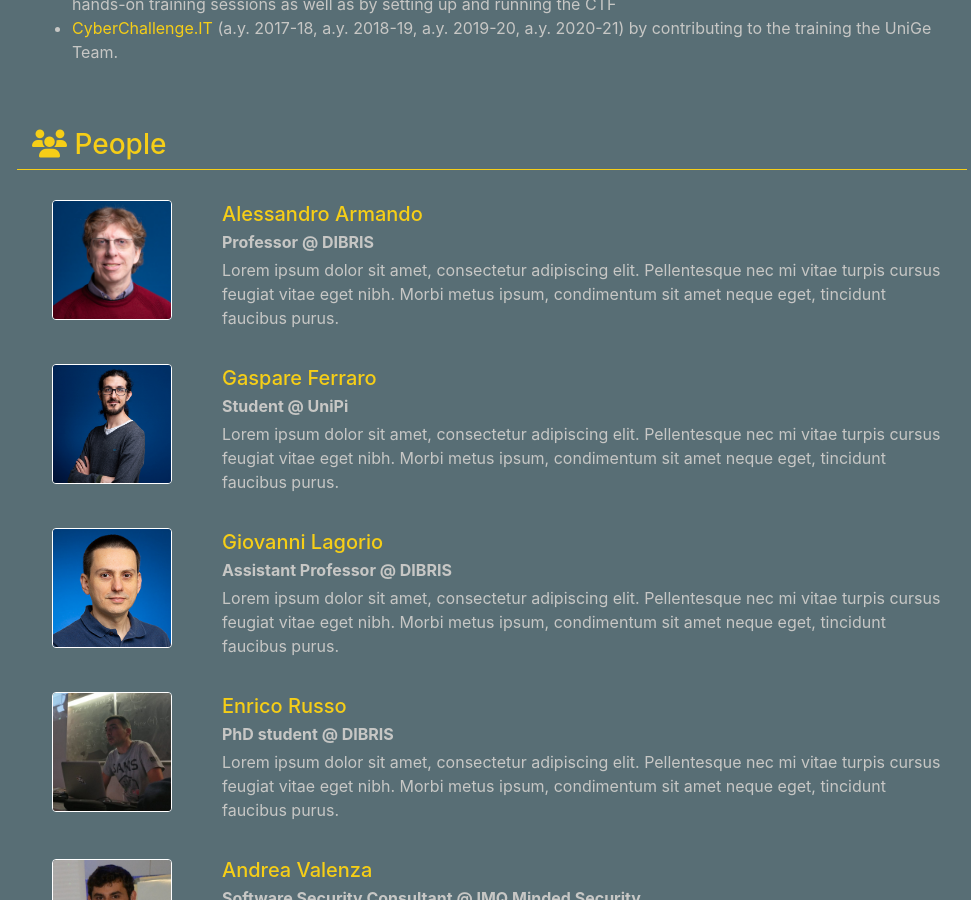
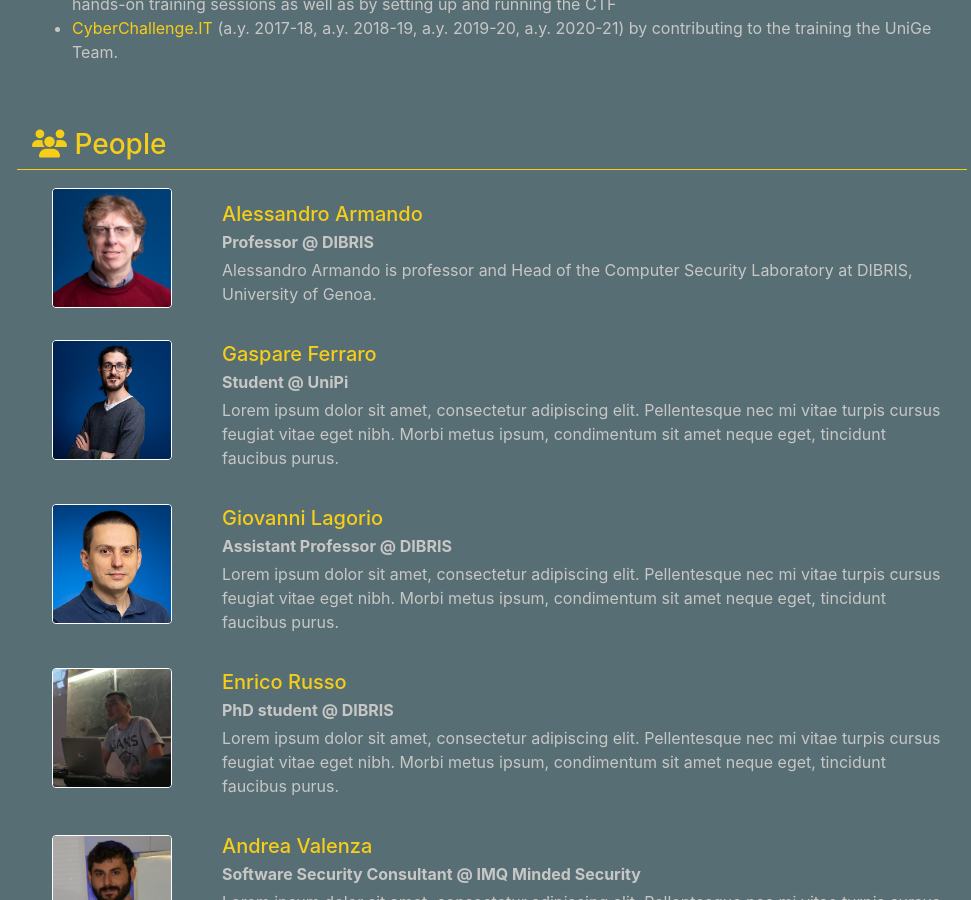
Before and after one commit to alessandroarmando/ZenHackAdemy, a Jekyll site: the page built from index.html, in a window 1280 px wide and 900 px high, scrolled down 1249 px. Shown: the whole window, without its empty margins (148-1119 px from the left). Built offline with Jekyll 4.4.1, drawn with Linux system fonts in a browser that asks for light colours; nearby versions of some CDN libraries; comment, search, counter and statistics services are not loaded.

Commit message:
*** empty log message ***

```diff
--- a/_data/members.json
+++ b/_data/members.json
@@ -4,7 +4,7 @@
         "nickname": "armando",
         "description": "Professor @ DIBRIS",
         "link": "https://csec.it/people/alessandro_armando",
-        "bio": "Lorem ipsum dolor sit amet, consectetur adipiscing elit. Pellentesque nec mi vitae turpis cursus feugiat vitae eget nibh. Morbi metus ipsum, condimentum sit amet neque eget, tincidunt faucibus purus."
+        "bio": "Alessandro Armando is professor and Head of the Computer Security Laboratory at DIBRIS, University of Genoa."
     },
     {
         "name": "Gaspare Ferraro",
```
